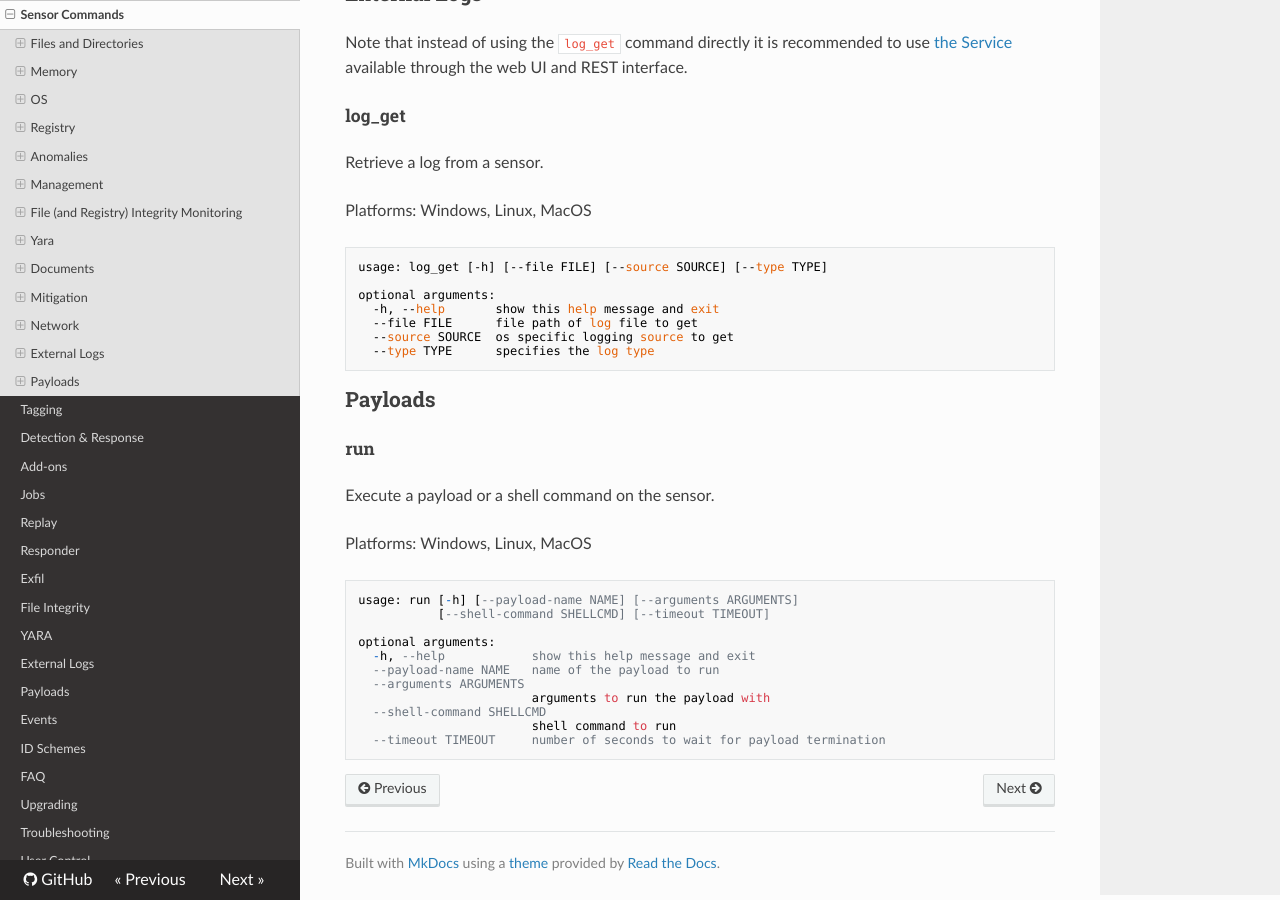
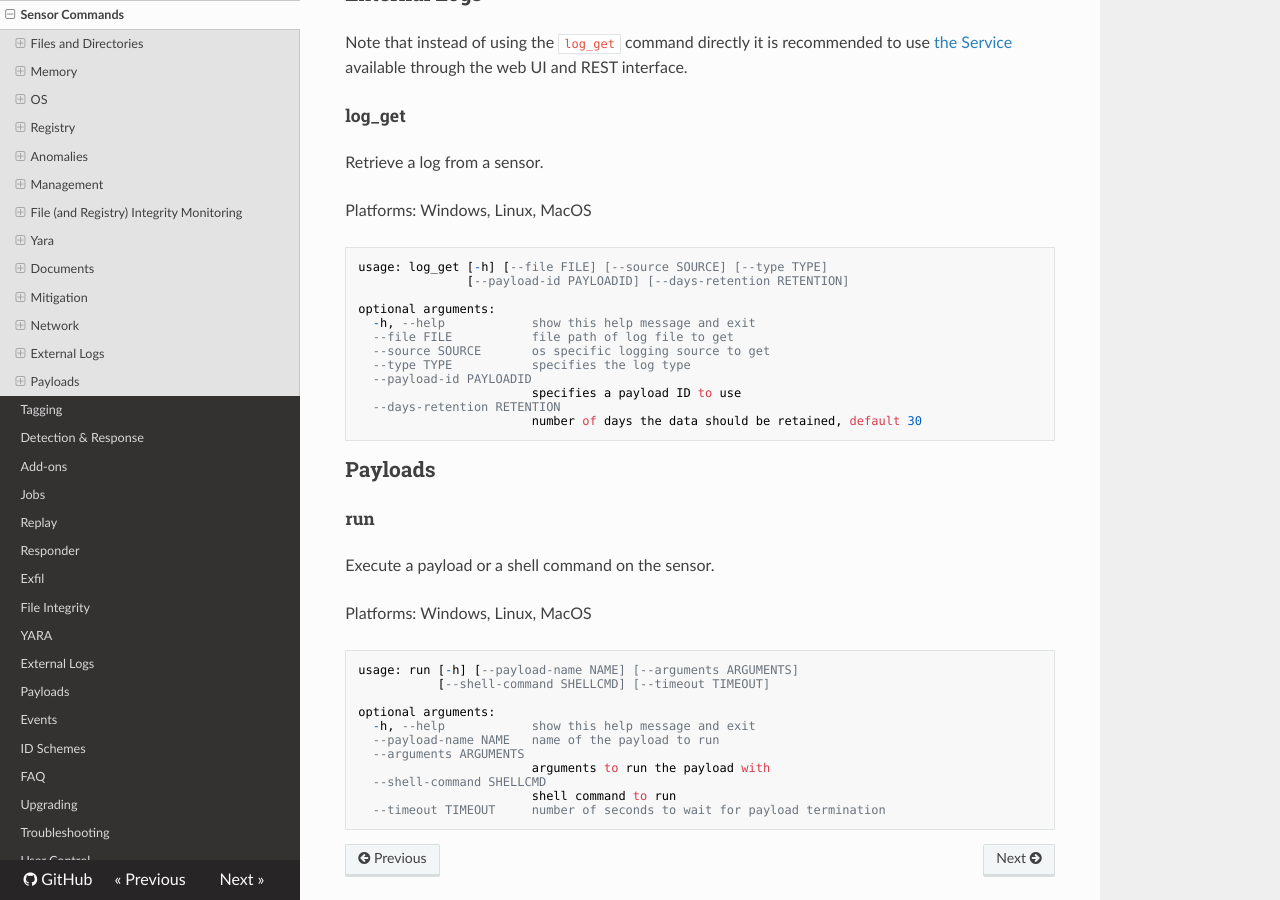
Before and after one commit to refractionPOINT/lce_doc, an MkDocs documentation site: the page built from docs/sensor_commands.md, in a window 1280 px wide and 900 px high, scrolled down 16390 px. Built offline with MkDocs 1.6.1, drawn with Linux system fonts in a browser that asks for light colours; nearby versions of some CDN libraries; old or Windows-style settings are respelled for this version of MkDocs.

Commit message:
Update log_get usage.

````diff
--- a/docs/sensor_commands.md
+++ b/docs/sensor_commands.md
@@ -759,12 +759,17 @@ Platforms: Windows, Linux, MacOS
 
 ```
 usage: log_get [-h] [--file FILE] [--source SOURCE] [--type TYPE]
+               [--payload-id PAYLOADID] [--days-retention RETENTION]
 
 optional arguments:
-  -h, --help       show this help message and exit
-  --file FILE      file path of log file to get
-  --source SOURCE  os specific logging source to get
-  --type TYPE      specifies the log type
+  -h, --help            show this help message and exit
+  --file FILE           file path of log file to get
+  --source SOURCE       os specific logging source to get
+  --type TYPE           specifies the log type
+  --payload-id PAYLOADID
+                        specifies a payload ID to use
+  --days-retention RETENTION
+                        number of days the data should be retained, default 30
 ```
 
 ## Payloads
````
